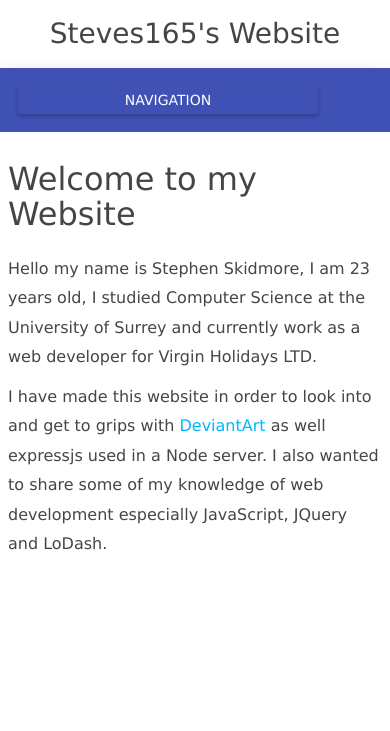
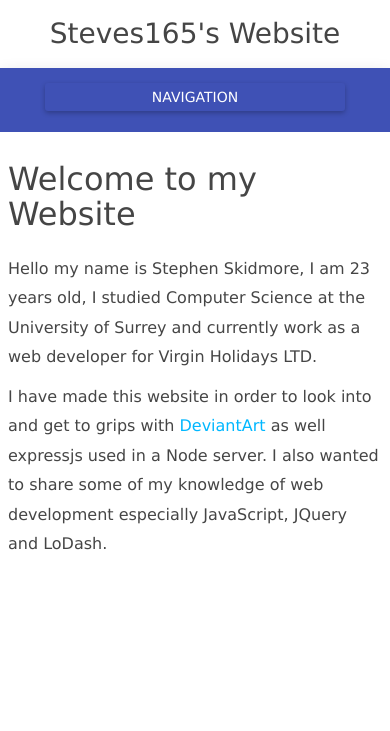
Before and after one commit to steves165/rest-server, a Node server app: page / in a window 390 px wide. Shown: the top 731 px of the page. Run offline with Node 20, Linux system fonts and the light colour scheme; some libraries are stand-ins or nearby versions.

Commit message:
changed styling

```diff
--- a/restServer/public/stylesheets/style.css
+++ b/restServer/public/stylesheets/style.css
@@ -125,10 +125,18 @@ li.sidebar-item {
 @media screen and (max-width: 767px) {
   .collapse-nav {
     width: 300px;
+    position: absolute;
+    top: 64px;
+    left: 50%;
+    margin-left: -145px;
   }
 
   .navigation-toggle {
     width: 300px;
+    position: absolute;
+    top: 15px;
+    left: 50%;
+    margin-left: -150px;
   }
 }
 
```
